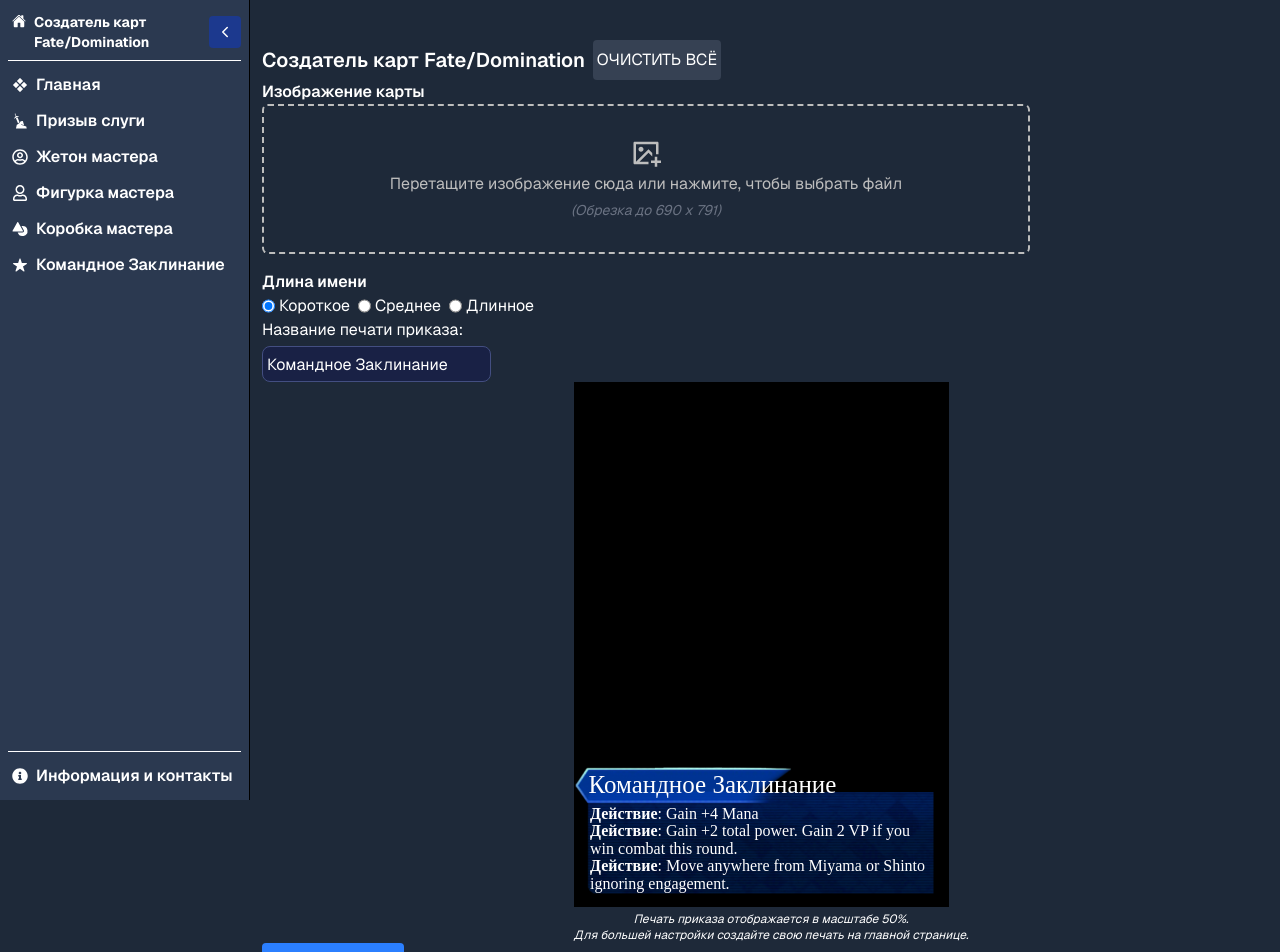
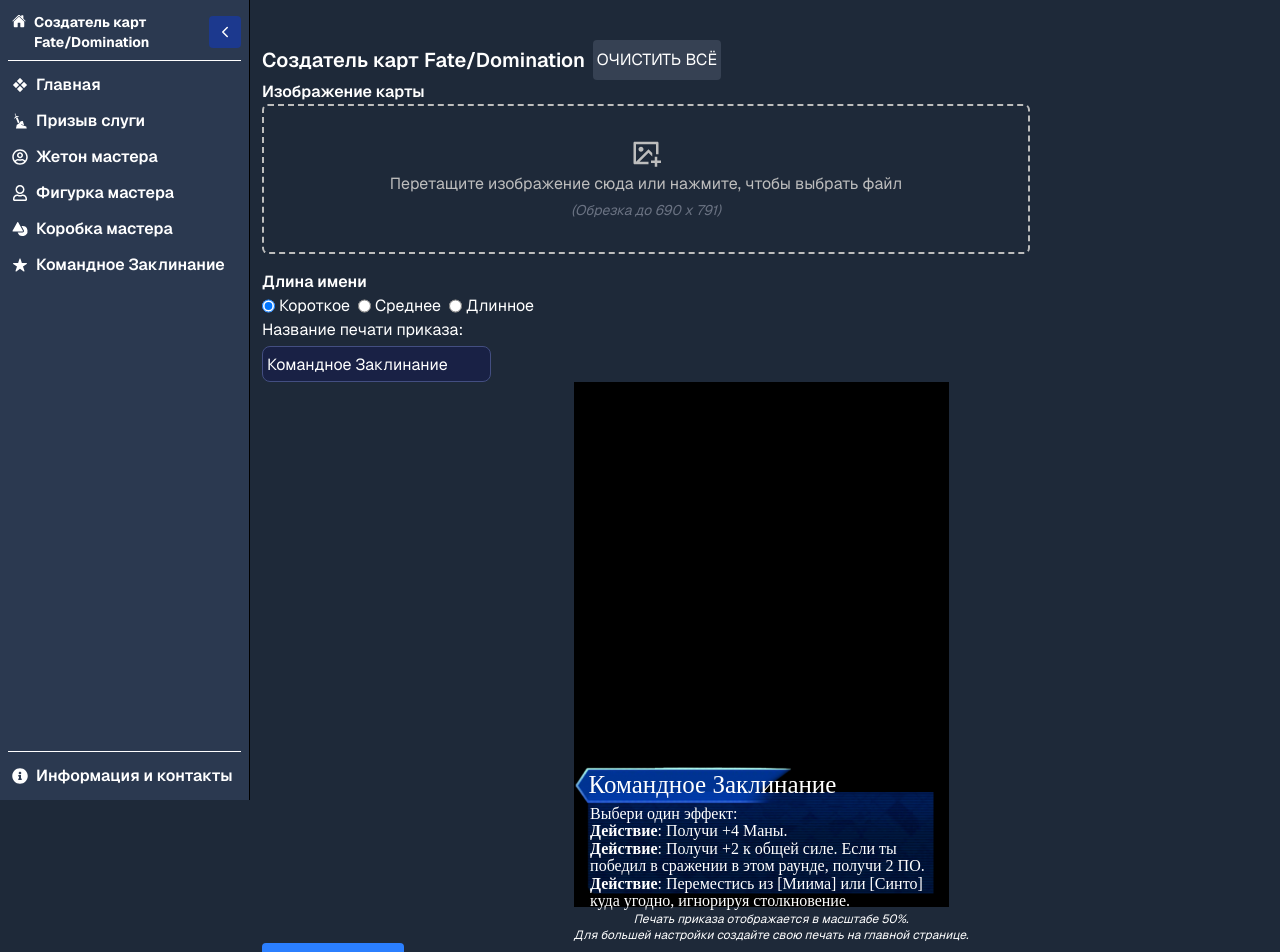
Before and after one commit to Jipice/Fate-Domination-Card-Maker-Rus, a Next.js app: page /command-seal in a window 1280 px wide. Shown: the top 952 px of the page. Built offline with nearby package versions, Linux system fonts and the light colour scheme.

Commit message:
Add files via upload

```diff
--- a/src/features/master-assets/command-seal/components/CommandSeal.tsx
+++ b/src/features/master-assets/command-seal/components/CommandSeal.tsx
@@ -87,16 +87,18 @@ const CommandSeal = ({ form, isPreview }: props) => {
                 lineHeight: 1.1,
               }}
             >
+              <span>Выбери один эффект:</span>
               <span>
-                <span className="font-semibold">Действие</span>: Gain +4 Mana
+                <span className="font-semibold">Действие</span>: Получи +4 Маны.
               </span>
               <span>
-                <span className="font-semibold">Действие</span>: Gain +2 total
-                power. Gain 2 VP if you win combat this round.
+                <span className="font-semibold">Действие</span>: Получи +2 к
+                общей силе. Если ты победил в сражении в этом раунде, получи 2
+                ПО.
               </span>
               <span>
-                <span className="font-semibold">Действие</span>: Move anywhere
-                from Miyama or Shinto ignoring engagement.
+                <span className="font-semibold">Действие</span>: Переместись из
+                [Миима] или [Синто] куда угодно, игнорируя столкновение.
               </span>
             </div>
           </div>
```
